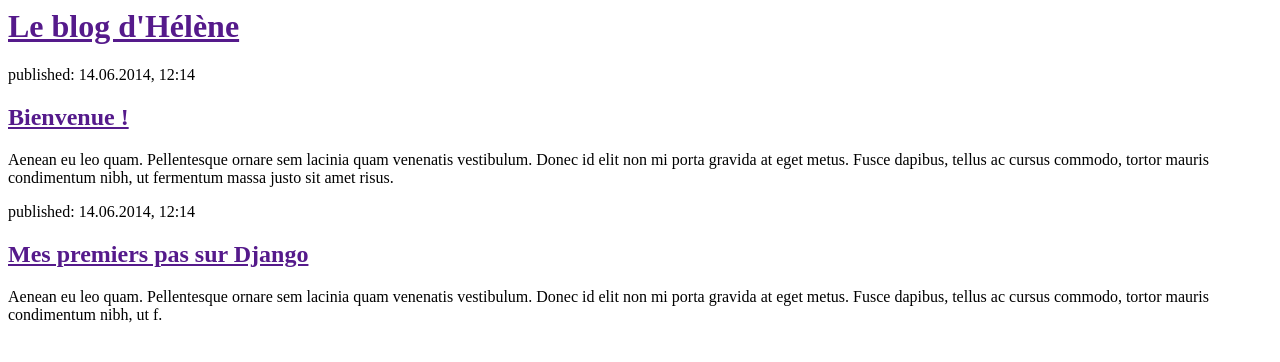
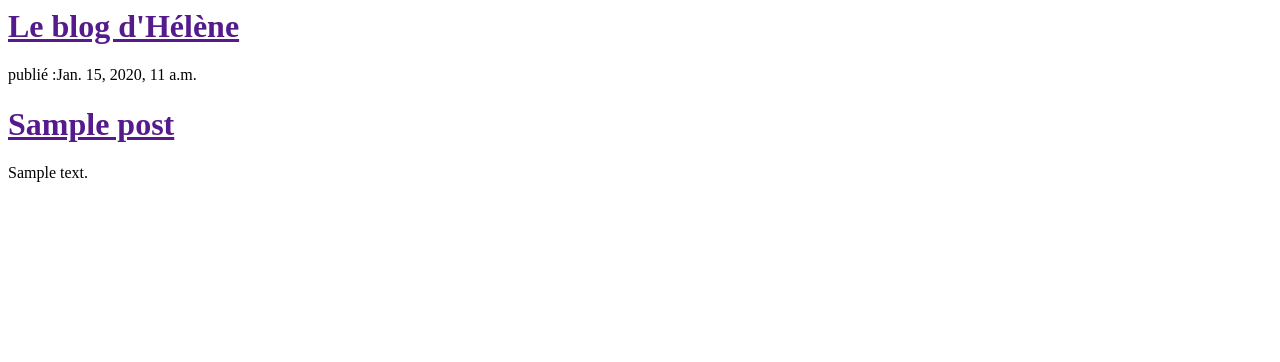
Before and after one commit to lelemiliette/my-first-blog, a Django app: template blog/templates/blog/post_list.html in a window 1280 px wide. Shown: the top 362 px of the page. Run offline with Django 3.2, Linux system fonts and the light colour scheme; the template is opened without the code that fills it: values that come from a table or form of the project are taken from there, others are empty; tables that the repository leaves empty hold one stand-in row (values such as "Sample post").

Commit message:
Modification templates to display posts from database

```diff
--- a/blog/templates/blog/post_list.html
+++ b/blog/templates/blog/post_list.html
@@ -7,16 +7,13 @@
             <h1><a href="">Le blog d'Hélène</a></h1>
         </div>
 
+{% for post in posts %}
         <div>
-            <p>published: 14.06.2014, 12:14</p>
-            <h2><a href="">Bienvenue !</a></h2>
-            <p>Aenean eu leo quam. Pellentesque ornare sem lacinia quam venenatis vestibulum. Donec id elit non mi porta gravida at eget metus. Fusce dapibus, tellus ac cursus commodo, tortor mauris condimentum nibh, ut fermentum massa justo sit amet risus.</p>
+            <p>publié :{{ post.published_date }}</p>
+            <h1><a href="">{{ post.title }}</a></h1>
+            <p>{{ post.text|linebreaksbr }}</p>
         </div>
 
-        <div>
-            <p>published: 14.06.2014, 12:14</p>
-            <h2><a href="">Mes premiers pas sur Django</a></h2>
-            <p>Aenean eu leo quam. Pellentesque ornare sem lacinia quam venenatis vestibulum. Donec id elit non mi porta gravida at eget metus. Fusce dapibus, tellus ac cursus commodo, tortor mauris condimentum nibh, ut f.</p>
-        </div>
+{% endfor %}
     </body>
 </html>
```
Also changed, not shown: blog/views.py (+5 -3 lines).
